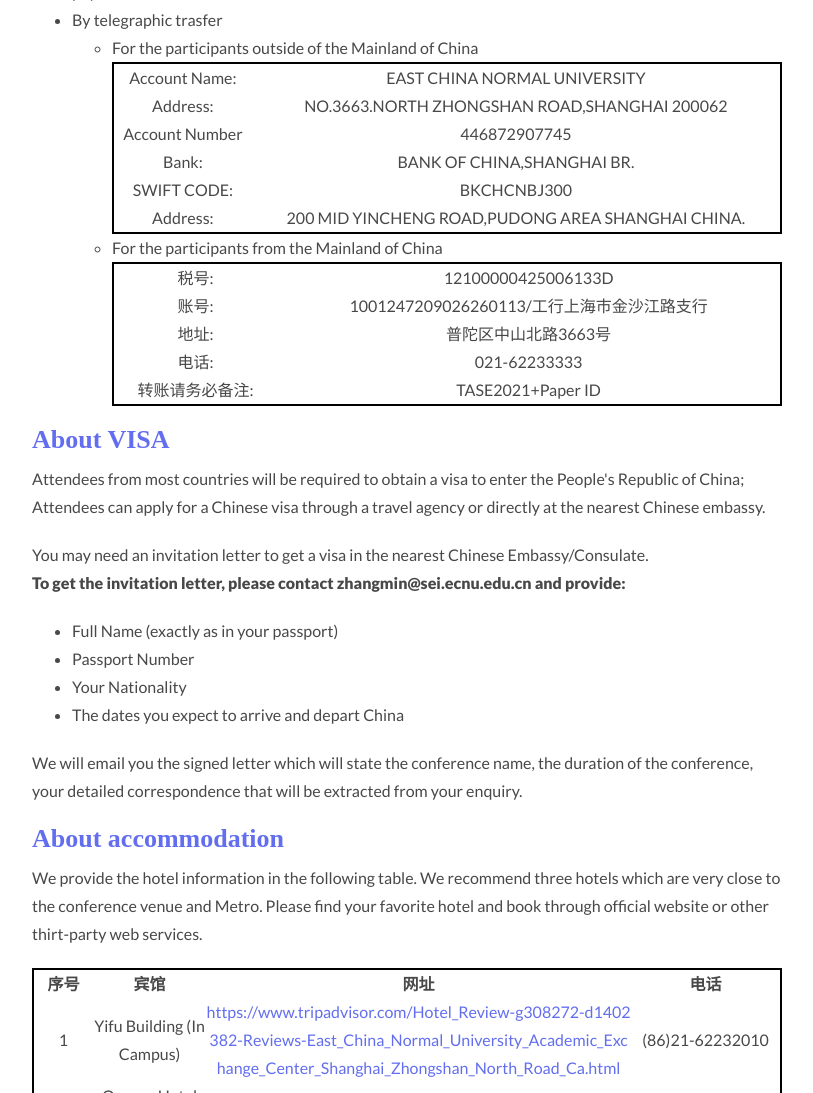
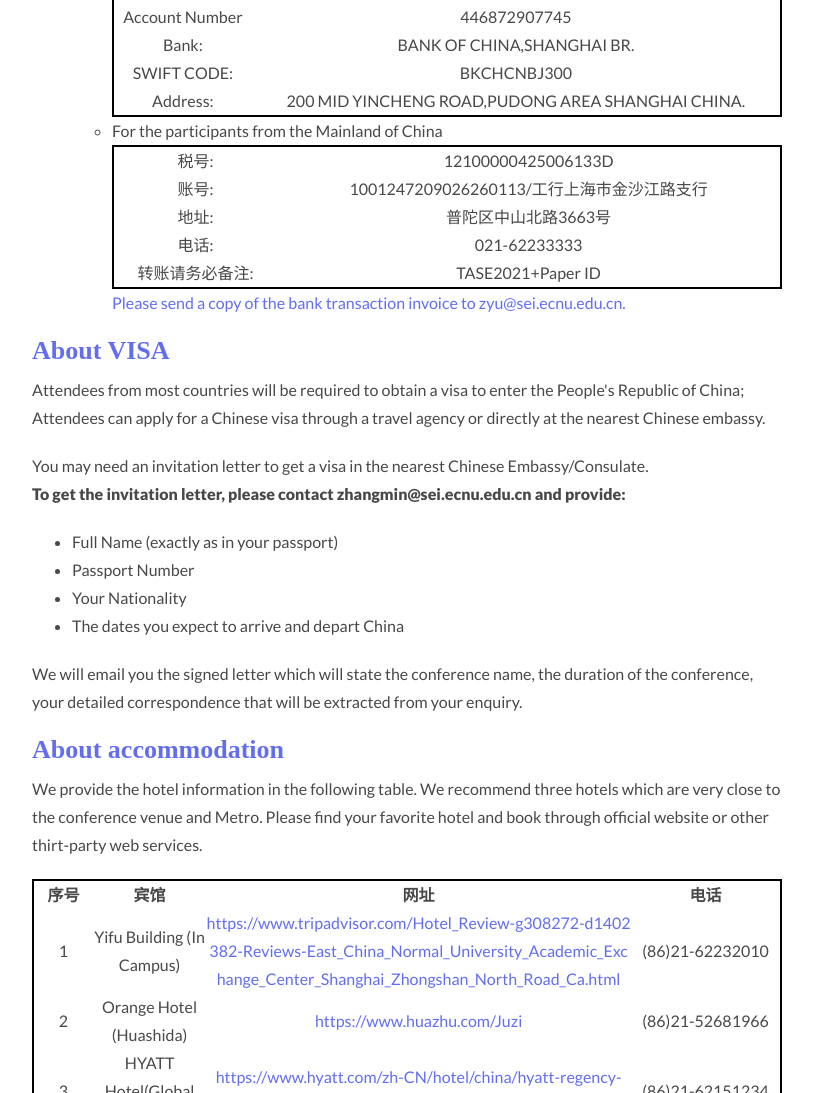
Before and after one commit to tase2021/tase, a plain HTML site: page c_reg.html in a window 1280 px wide. Shown: the part 1333-2426 px from the top of the page, without its empty margins (233-1046 px from the left). Drawn offline with Linux system fonts and the light colour scheme; files whose address does not match are found by name; a web font is replaced by a local one.

Commit message:
Add files via upload

```diff
--- a/c_reg.html
+++ b/c_reg.html
@@ -288,6 +288,7 @@
 													<td>TASE2021+Paper ID</td>
 												</tr>
 											</table>
+											<span class="h4_blue">Please send a copy of the bank transaction invoice to zyu@sei.ecnu.edu.cn.</span>
 										</li>
 									</ul>
 								</ul>
```
